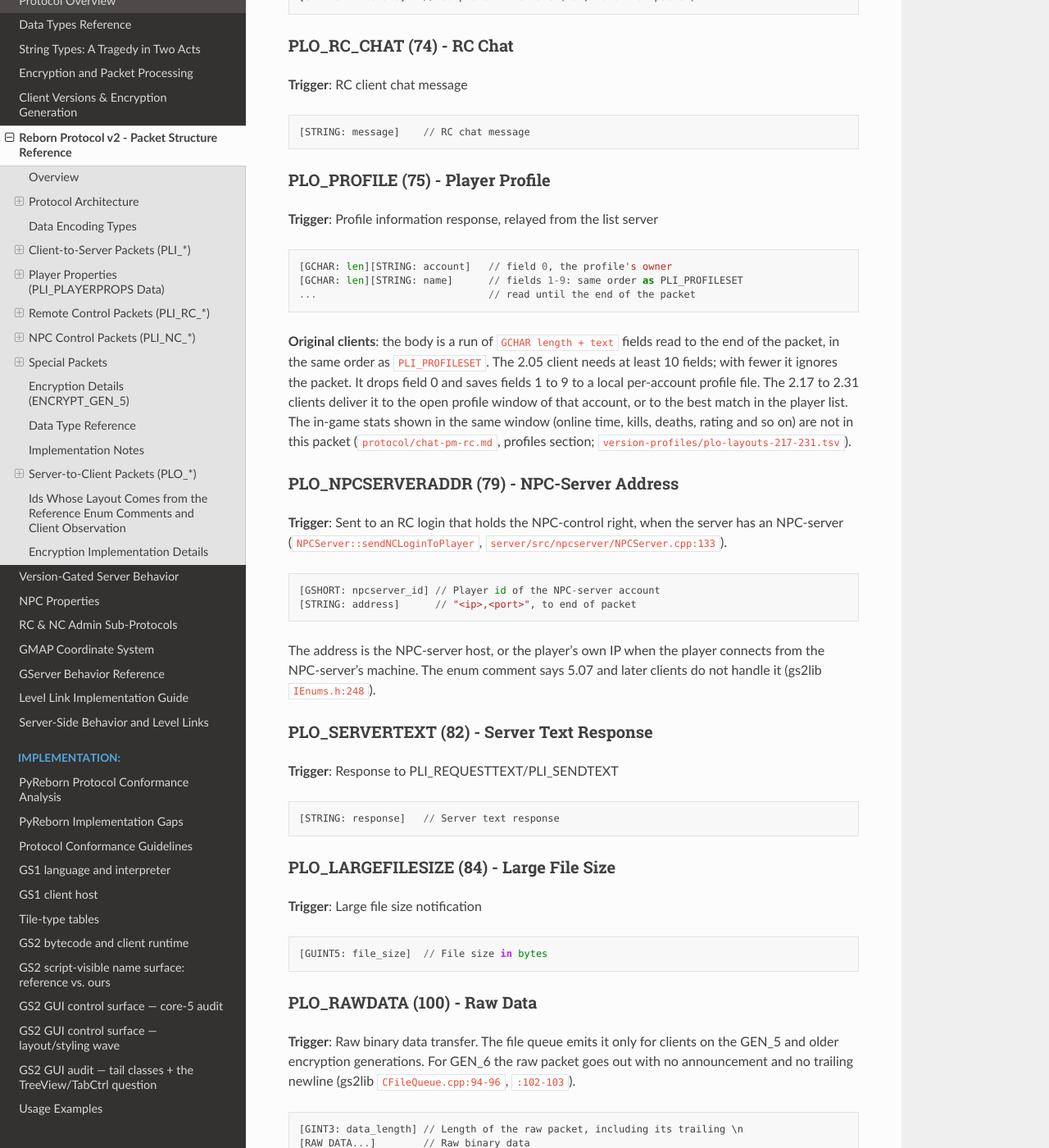
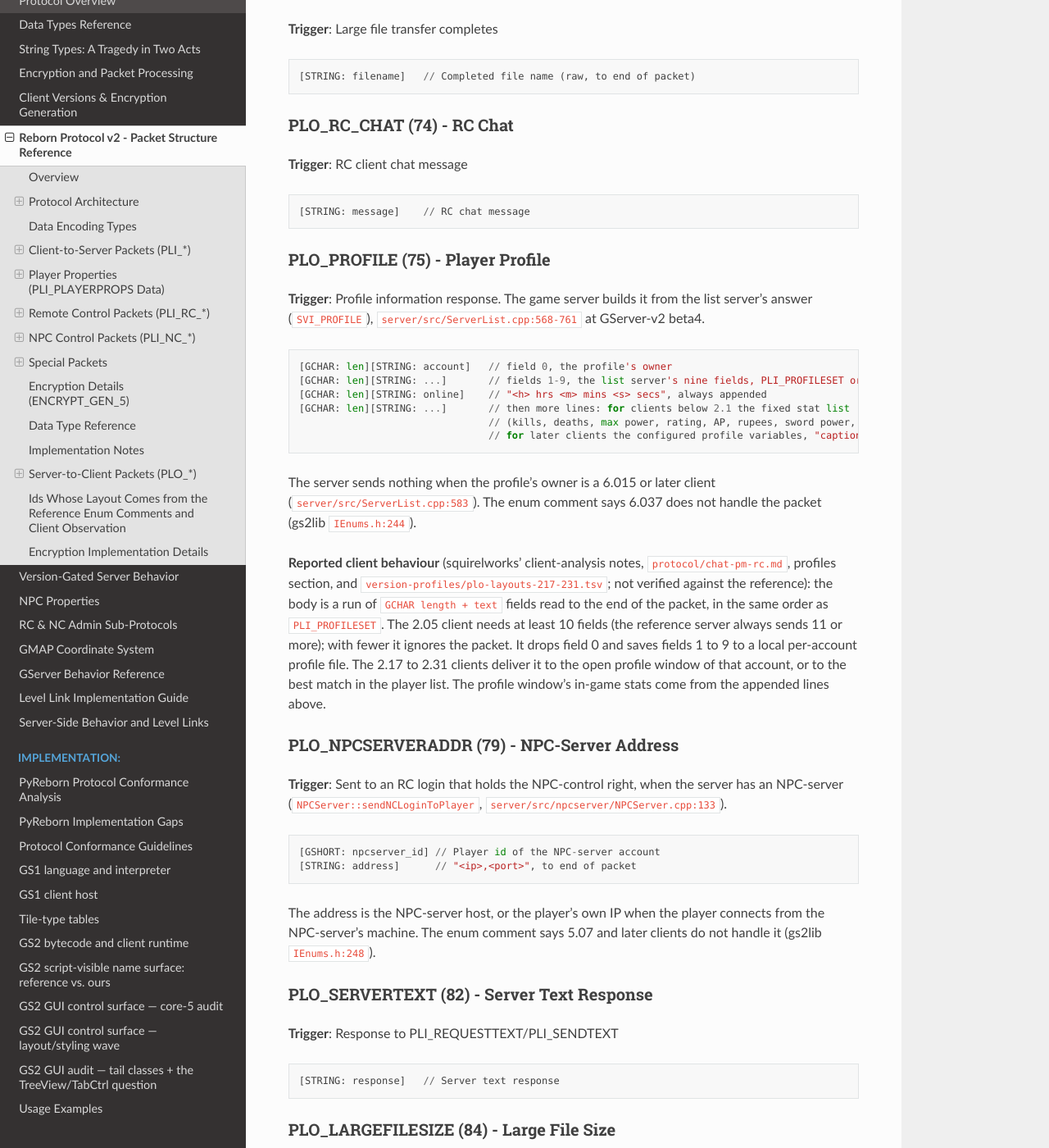
Before and after one commit to hosler/reborn-protocol-docs, a Sphinx documentation site: the page built from docs/protocol/packet-structures.md, in a window 1280 px wide and 1400 px high, scrolled down 49560 px. Shown: the whole window at 82% size. Built offline with Sphinx 7.4.7 and the Read the Docs theme 3.1.0, drawn with Linux system fonts in a browser that asks for light colours; some of the changed text lies outside the part shown.

Commit message:
PR #24 fixups: complete the PLO_PROFILE layout, drop the contradicted stats sentence
GServer-v2 beta4 rebuilds the packet (ServerList.cpp:568-761): account, the
list server's nine fields, an online-time line, then the pre-2.1 stat list or
the configured profile variables, and nothing for a 6.015+ target (:583). The
sentence saying the stats are not in the packet is replaced. Client claims
relabelled as reported; account check cited (Player.cpp:1894-1895); links
turned into plain text.

Co-Authored-By: Claude <noreply@anthropic.com>

````diff
--- a/docs/protocol/packet-structures.md
+++ b/docs/protocol/packet-structures.md
@@ -666,12 +666,13 @@ account name matches. Otherwise it forwards the whole packet, id byte included,
 list server as `SVO_SETPROF`. The list server skips the id byte and reads the nine
 length-prefixed fields above (`graal-serverlist/server/src/ServerConnection.cpp:904-926`).
 
-**Original clients** (1.39 and later; not 6.03r7): the 2.05 client fills the fields from the
+**Reported client behaviour** (1.39 and later; not 6.03r7; squirelworks' client-analysis notes, `protocol/chat-pm-rc.md`; not verified against the reference): the 2.05 client fills the fields from the
 profile window, each trimmed. Field 3 (gender) is `-`, `male` or `female`; field 5 is an ICQ
 number in that build. The quote is the quote box's lines joined with spaces and cut to 220
 characters. The Send button also works in **another** online player's profile window, and
-then field 0 is that player's account. That is why the reference's account check matters:
-a server must not take field 0 as proof of who is editing ([`protocol/chat-pm-rc.md`](https://github.com/squirelworks/Graal_analysis/blob/main/protocol/chat-pm-rc.md)).
+then field 0 is that player's account.
+
+That is why the reference's account check matters: the server drops the packet unless field 0 equals the sender's account (`server/src/player/Player.cpp:1894-1895`), so a server must not take field 0 as proof of who is editing.
 
 ## Player Properties (PLI_PLAYERPROPS Data)
 
@@ -1939,20 +1940,23 @@ while the player has no level yet (`PlayerClient.cpp:1155-1162`). See
 ```
 
 ### PLO_PROFILE (75) - Player Profile
-**Trigger**: Profile information response, relayed from the list server
+**Trigger**: Profile information response. The game server builds it from the list server's answer (`SVI_PROFILE`), `server/src/ServerList.cpp:568-761` at GServer-v2 beta4.
 ```
 [GCHAR: len][STRING: account]   // field 0, the profile's owner
-[GCHAR: len][STRING: name]      // fields 1-9: same order as PLI_PROFILESET
-...                             // read until the end of the packet
-```
-
-**Original clients**: the body is a run of `GCHAR length + text` fields read to the end of
-the packet, in the same order as `PLI_PROFILESET`. The 2.05 client needs at least 10 fields;
+[GCHAR: len][STRING: ...]       // fields 1-9, the list server's nine fields, PLI_PROFILESET order
+[GCHAR: len][STRING: online]    // "<h> hrs <m> mins <s> secs", always appended
+[GCHAR: len][STRING: ...]       // then more lines: for clients below 2.1 the fixed stat list
+                                // (kills, deaths, max power, rating, AP, rupees, sword power, spin);
+                                // for later clients the configured profile variables, "caption=value"
+```
+
+The server sends nothing when the profile's owner is a 6.015 or later client (`server/src/ServerList.cpp:583`). The enum comment says 6.037 does not handle the packet (gs2lib `IEnums.h:244`).
+
+**Reported client behaviour** (squirelworks' client-analysis notes, `protocol/chat-pm-rc.md`, profiles section, and `version-profiles/plo-layouts-217-231.tsv`; not verified against the reference): the body is a run of `GCHAR length + text` fields read to the end of
+the packet, in the same order as `PLI_PROFILESET`. The 2.05 client needs at least 10 fields (the reference server always sends 11 or more);
 with fewer it ignores the packet. It drops field 0 and saves fields 1 to 9 to a local
 per-account profile file. The 2.17 to 2.31 clients deliver it to the open profile window
-of that account, or to the best match in the player list. The in-game stats shown in the
-same window (online time, kills, deaths, rating and so on) are not in this packet
-([`protocol/chat-pm-rc.md`](https://github.com/squirelworks/Graal_analysis/blob/main/protocol/chat-pm-rc.md), profiles section; [`version-profiles/plo-layouts-217-231.tsv`](https://github.com/squirelworks/Graal_analysis/blob/main/version-profiles/plo-layouts-217-231.tsv)).
+of that account, or to the best match in the player list. The profile window's in-game stats come from the appended lines above.
 
 ### PLO_NPCSERVERADDR (79) - NPC-Server Address
 **Trigger**: Sent to an RC login that holds the NPC-control right, when the server has an
````
